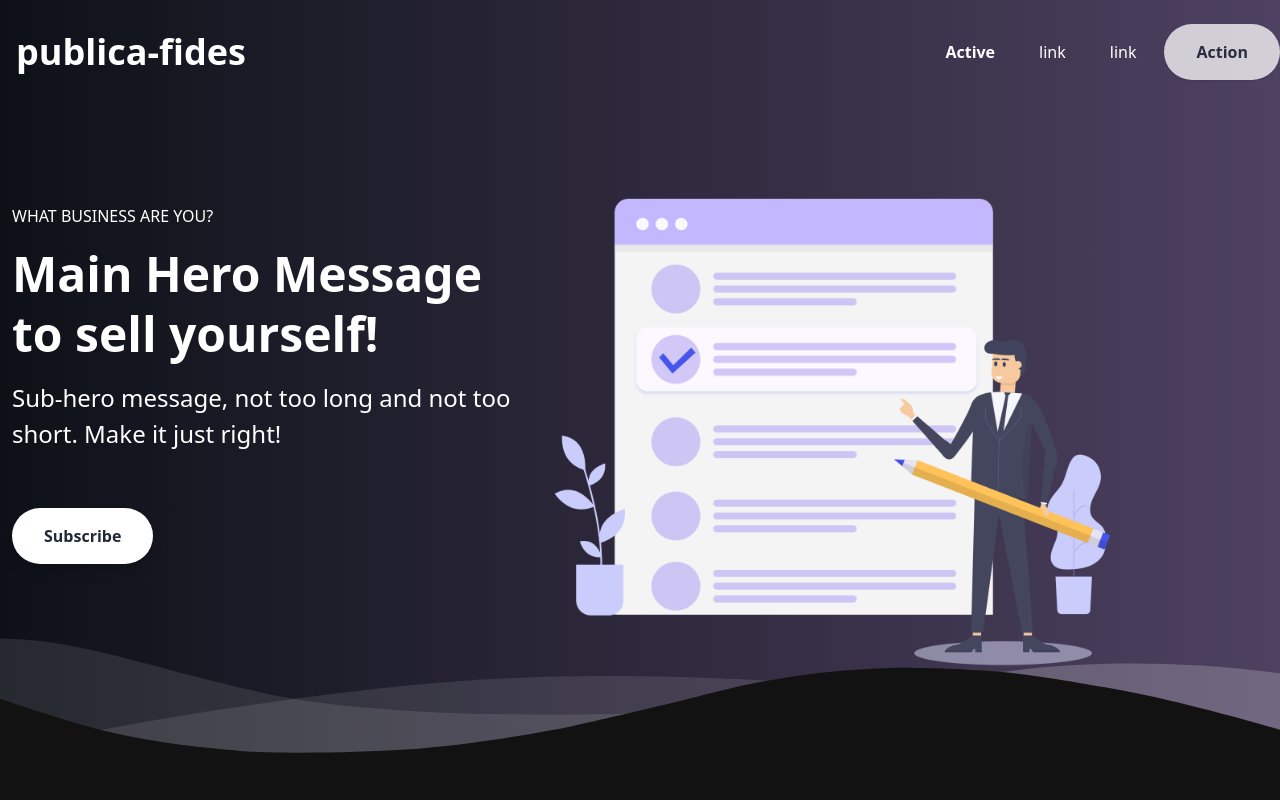
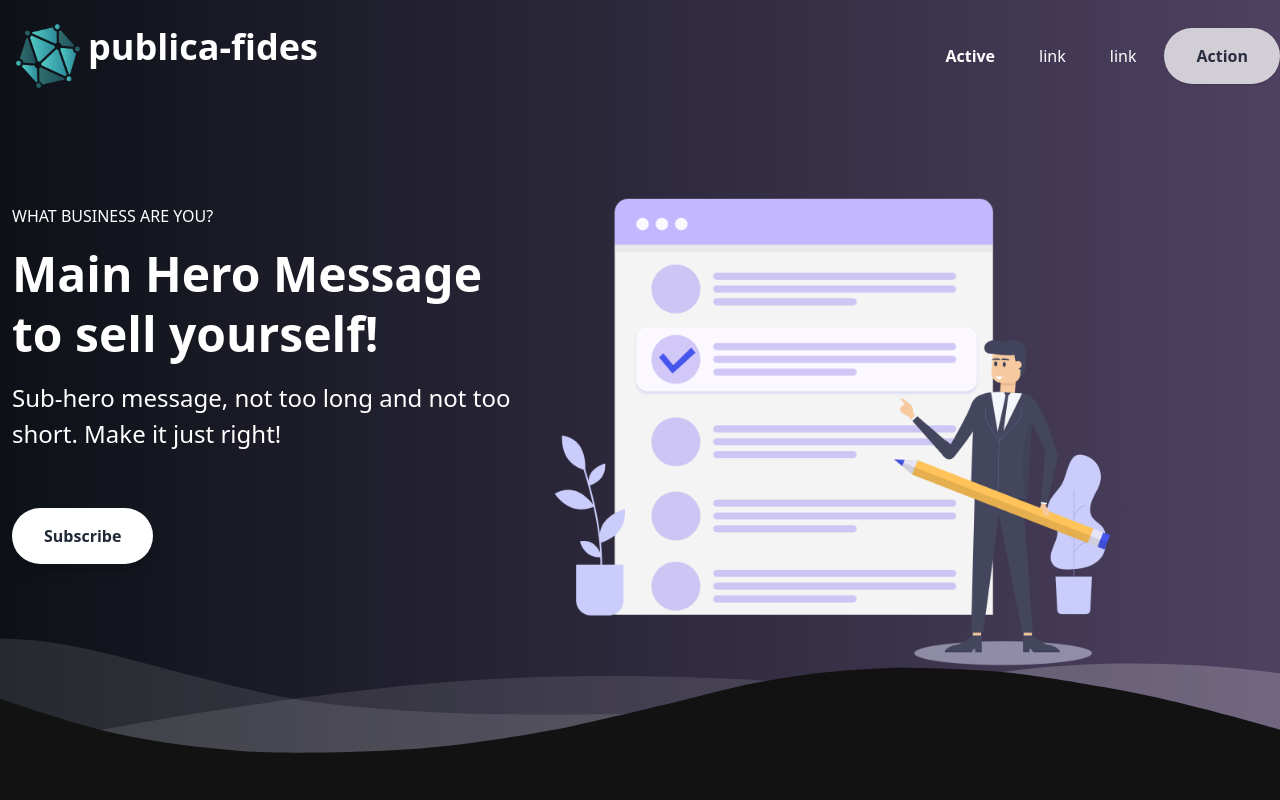
Before and after one commit to Publica-Fides/publica-fides-webapp, a Next.js app: page / in a window 1280 px wide. Shown: the top 800 px of the page. Built offline with nearby package versions, Linux system fonts and the light colour scheme.

Commit message:
Style: Added logo

```diff
--- a/components/navbar.tsx
+++ b/components/navbar.tsx
@@ -8,7 +8,11 @@ export default function Navbar() {
             href="#"
           >
             {/* <!--Icon from: http://www.potlabicons.com/ --> */}
-            publica-fides
+            {/* <span className="text-emerald-700 align-text-bottom text-6xl">
+              @
+            </span> */}
+            <img src="/logo.png" className="h-16 w-16 float-left" />
+            <span className="align-middle pl-2">publica-fides</span>
           </a>
         </div>
         <div className="block lg:hidden pr-4">
--- a/tailwind.config.js
+++ b/tailwind.config.js
@@ -1,3 +1,5 @@
+const colors = require("tailwindcss/colors");
+
 module.exports = {
   purge: ["./pages/**/*.{js,ts,jsx,tsx}", "./components/**/*.{js,ts,jsx,tsx}"],
   darkMode: false, // or 'media' or 'class'
@@ -10,6 +12,9 @@ module.exports = {
         danger: "#e3342f",
         good: "#121212",
       }),
+      colors: () => ({
+        emerald: colors.emerald,
+      }),
     },
   },
   variants: {
```
Also changed, not shown: public/logo.png (added).
